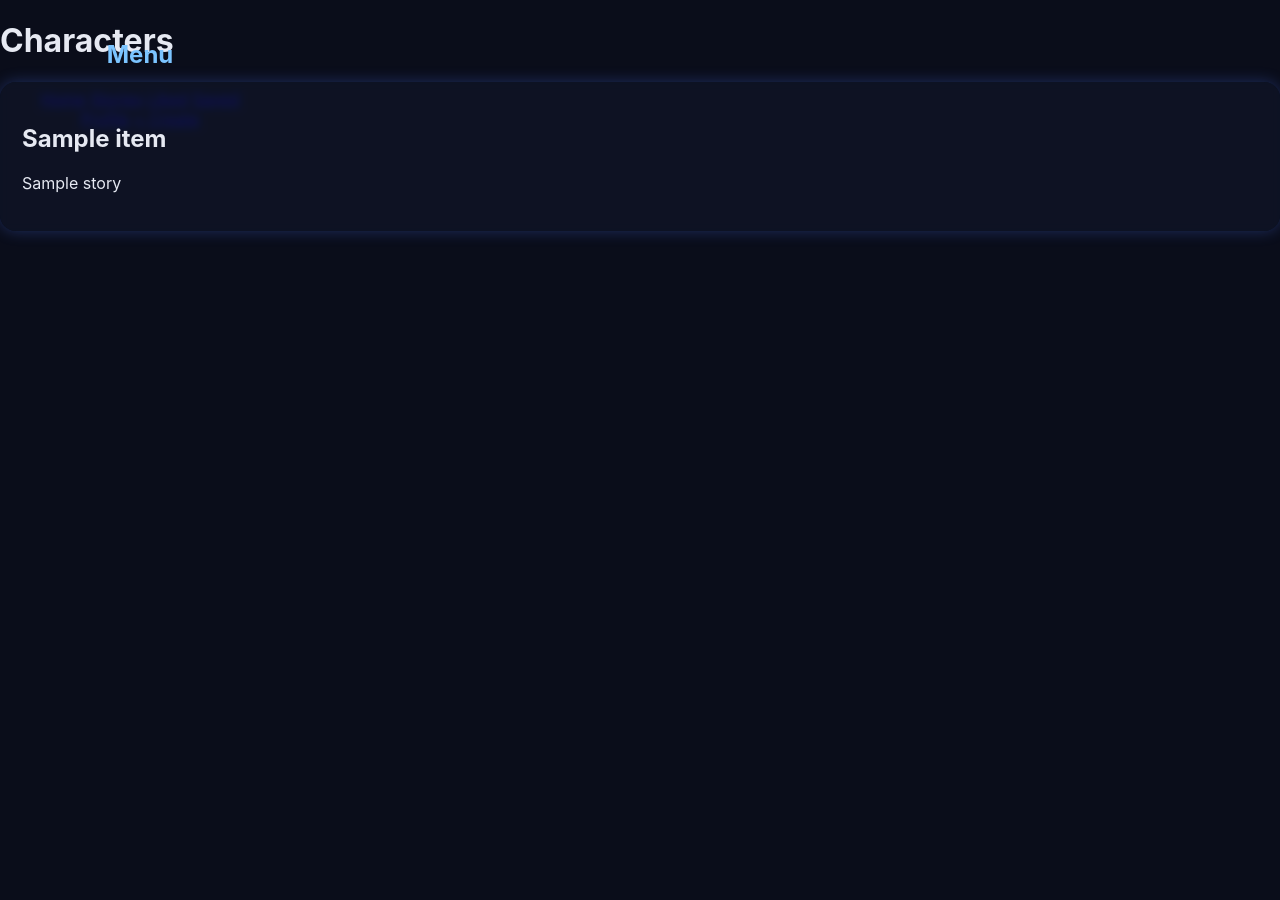
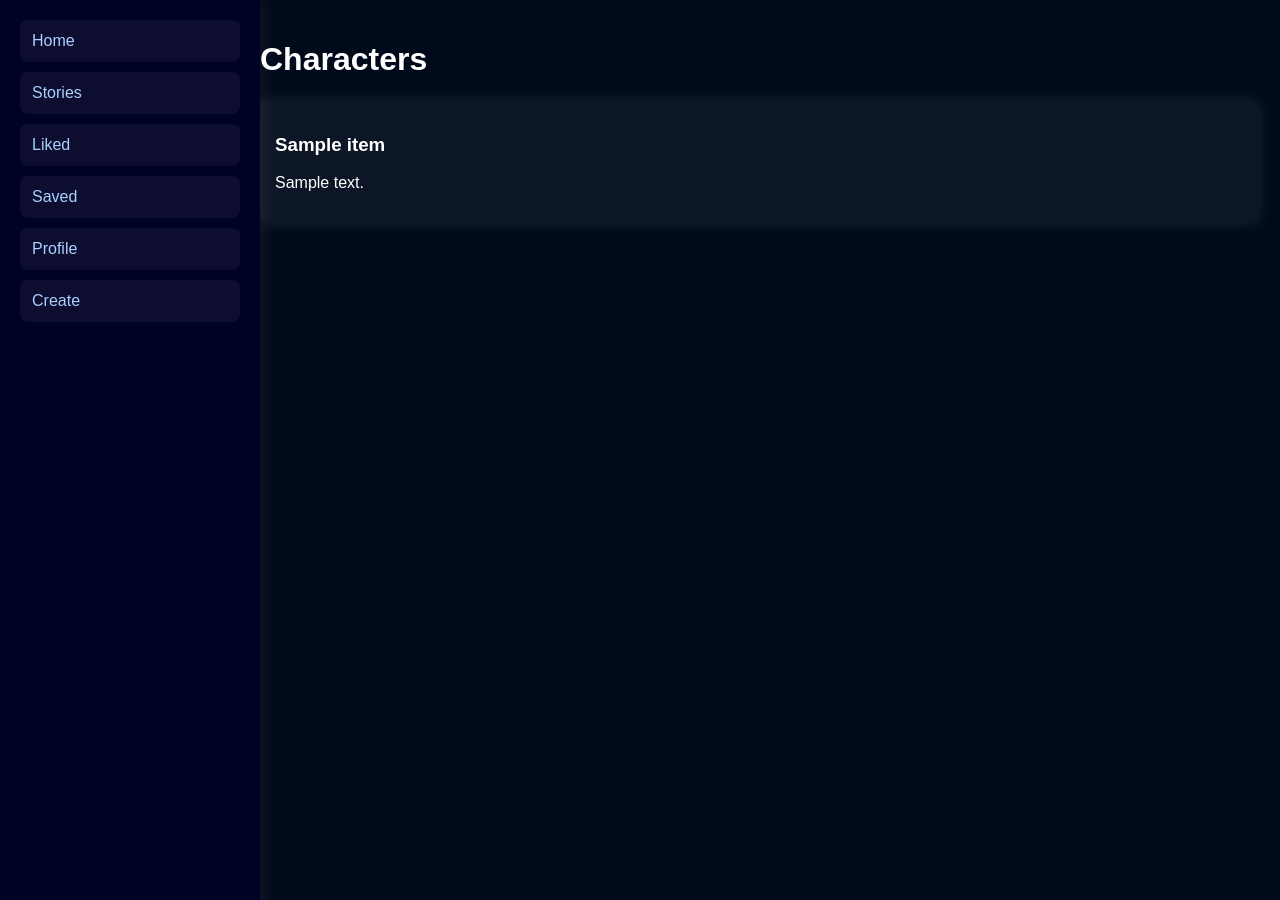
Before and after one commit to Aura-1006/class-story, a Flask app: template templates/index.html in a window 1280 px wide. Run offline with Flask 3, Linux system fonts and the light colour scheme; the template is opened without the code that fills it: most values are stand-ins (such as "Sample title", 1, 10 or a date in 2020).

Commit message:
düzeltme ve bir kaç şey ekledim devam edeceğim

```diff
--- a/static/style.css
+++ b/static/style.css
@@ -1,70 +1,49 @@
 body {
   margin: 0;
   padding: 0;
-    background: #0a0d1a;
-    background-image: radial-gradient(white, 1px, transparent 1px),
-                      radial-gradient(white, 1px, transparent 1px),
-                      radial-gradient(#4f7cff, 1px, transparent 1px),;
-background-size: 2px 2px, 3px 3px, 1px 1px;
-background-position: 0 0, 40px 60px, 130px 230px;
-color: #e6e9f2;
-    font-family:'Inter', sans-serif;
+  background: #000a1a;
+  color: white;
+  font-family: Arial, sans-serif;
 }
+
+
 .sidebar {
-    width: 240px;
+  width: 220px;
   height: 100vh;
-    background: rgda(10,13,26,0.7);
+  background: rgba(0, 0, 40, 0.8);
+  position: fixed;
+  left: 0;
+  top: 0;
   padding: 20px;
-    position: fixed;
-    top: 0;
-    left: 0;
-    box-shadow: 3px 0 12px rgda(0,0,0,0.35);
+  box-shadow: 0 0 20px rgba(255,255,255,0.1);
 }
-.sidebar {
-    color: #7bc4ff;
-    text-align: center;
-    margin-bottom: 20px;
+
+.sidebar a {
+  display: block;
+  padding: 12px;
+  margin-bottom: 10px;
+  color: #a9d0ff;
+  text-decoration: none;
+  background: rgba(255,255,255,0.05);
+  border-radius: 8px;
+  transition: 0.2s;
 }
-.menu-item {
-    padding: 12px 15px ;
-    background: #111629;
-    border: radius 12px;
-    margin-bottom: 12px ;
-    cursor:pointer ;
-    transition: 0.25s ease ;
+
+.sidebar a:hover {
+  background: rgba(255,255,255,0.15);
 }
- menu-item:hover {
-    background: #1a1f33;
-    box-shadow: 0 0 12px rgba(79, 124, 255, 0.4);
-    transform: translateX(4px);
+
+
+.main {
+  margin-left: 240px;
+  padding: 20px;
 }
- .main-content {
-    margin-left: 240px;
-    padding: 25px;
+
+
+.card {
+  background: rgba(255,255,255,0.05);
+  padding: 15px;
+  margin-bottom: 15px;
+  border-radius: 10px;
+  box-shadow: 0 0 15px rgba(255,255,255,0.1);
 }
- .card {
-    background: rgba(17, 22, 41, 0.7);
-    padding: 22px;
-    border-radius: 16px;
-margin-bottom: 20px;
-box-shadow: 0 0 15px rgba(79, 124, 255, 0.3);
-backdrop-filter: blur(4px);
-transition: 0.25s;
- }
- .card:hover {
-    box-shadow: 0 0 22px rgba(79, 124, 255, 0.25);
-    transform: translateY(-3px);
- }
- .btn {
-    background: #4f7cff;
-    padding: 10px 16px;
-    border-radius: 10px;
-    color: white;
-    text-decoration: none;
-    display: inline-block;
-    transition: 0.25px;
- }
- .btn:hover {
-    background: #6f94ff;
-    box-shadow: 0 0 10px rgba(79, 124, 255, 0.25);
- }
--- a/templates/index.html
+++ b/templates/index.html
@@ -1,36 +1,29 @@
 <!DOCTYPE html>
-<html lang="en">
+<html>
 <head>
-    <meta charset="UTF-8" />
-    <meta name="viewport" content="width=device-width, initial-scale=1.0" />
-    <title>Class Story</title>
   <link rel="stylesheet" href="{{ url_for('static', filename='style.css') }}">
+  <title>Characters</title>
 </head>
+<body>
 
-<body>
-    <!-- ===== LEFT SIDEBAR ===== -->
 <div class="sidebar">
-        <h2>Menu</h2>
   <a href="/">Home</a>
   <a href="/stories">Stories</a>
   <a href="/liked">Liked</a>
   <a href="/saved">Saved</a>
   <a href="/profile">Profile</a>
-        <a class="create-btn" href="/add">+ Create</a>
+  <a href="/add">Create</a>
 </div>
 
-    <!-- ===== MAIN CONTENT ===== -->
-    <div class="content">
-        <h1 class="title">Characters</h1>
+<div class="main">
+  <h1>Characters</h1>
 
-        <div class="cards">
-            {% for item in data %}
+  {% for item in items %}
   <div class="card">
-                <h2>{{ item['title'] }}</h2>
-                <p>{{ item['story'] }}</p>
+    <h3>{{ item.name }}</h3>
+    <p>{{ item.description }}</p>
   </div>
   {% endfor %}
-        </div>
 </div>
 
 </body>
```
Lines whose indentation alone changed are shown as unchanged.
